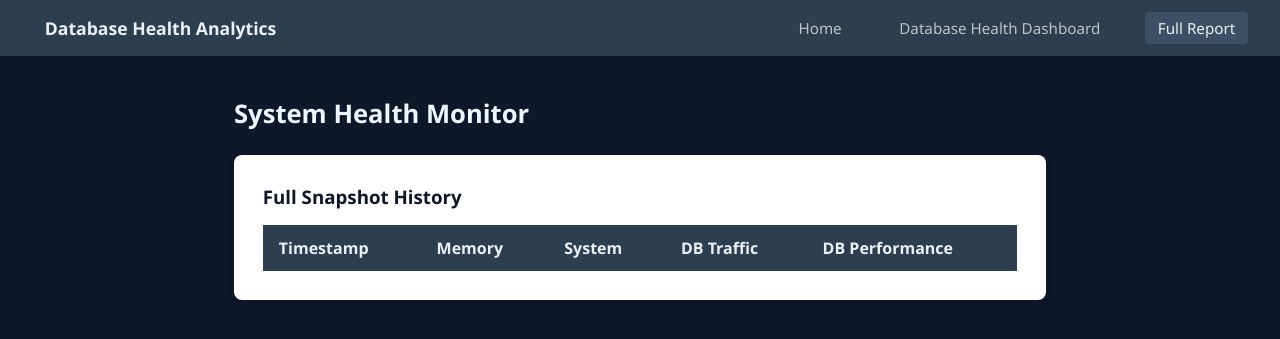
After one commit to RaresIovu/Database-Health-Analytics, a Flask app: page /detailedreport in a window 1280 px wide. The commit adds this page. Shown: the top 339 px of the page. Run offline with Flask 3, Linux system fonts and the light colour scheme; lists and menus that the app fills with data are empty.

Commit message:
Added frontend for full report and updated metric collection

```diff
--- a/routes/frontend.py
+++ b/routes/frontend.py
@@ -11,3 +11,8 @@ def index():
 def dashboard():
     all_logs = get_all_logs()
     return render_template('dashboard.html', metrics = all_logs)
+
+@frontend_bp.route('/detailedreport')
+def detailed_report():
+    all_logs = get_all_logs()
+    return render_template('detailedreport.html', metrics = all_logs)
--- a/templates/base.html
+++ b/templates/base.html
@@ -179,6 +179,18 @@
             color: #721c24;
             border: 1px solid #f5c6cb;
         }
+        .text-danger {
+            color: #f87171;
+            font-weight: 700;
+        }
+
+        .text-success {
+            color: #4ade80;
+        }
+
+        .text-warning {
+            color: #fbbf24;
+        }
 
         /* ── Badge metoda HTTP ── */
         .badge {
@@ -203,6 +215,8 @@
     <a class="logo" href="/">Database Health Analytics</a>
     <a href="/"                  {% if pagina == 'home'   %}class="activ"{% endif %}>Home</a>
     <a href="/dashboard"    {% if pagina == 'dashboard' %}class="activ"{% endif %}>Database Health Dashboard</a>
+    <a href="/detailedreport"    {% if pagina == 'report' %}class="activ"{% endif %}>Full Report</a>
+
 </nav>
 
 <main>
--- /dev/null
+++ b/templates/detailedreport.html
@@ -0,0 +1,58 @@
+{% extends "base.html" %}
+{% set pagina = 'report' %}
+
+{% block titlu %}Dashboard{% endblock %}
+
+{% block continut %}
+<h1>System Health Monitor</h1>
+
+<!-- Logs Table -->
+<div class="card">
+    <h3 style="margin-bottom: 1rem; color: #0f172a;">Full Snapshot History</h3>
+    <table>
+        <thead>
+            <tr>
+                <th>Timestamp</th>
+                <th>Memory</th>
+                <th>System</th>
+                <th>DB Traffic</th>
+                <th>DB Performance</th>
+            </tr>
+        </thead>
+        <tbody>
+            {% for log in metrics[-100:]|reverse %}
+            <tr>
+                <td style="font-family: monospace;">{{ log.timestamp.split('T')[1][:8] if 'T' in log.timestamp else log.timestamp }}</td>
+                <td>
+                RAM: {{ log.system.ram_max }}%<br>
+                <small style="color: #94a3b8;">Swap: {{ log.system.swap_memory_max }}%</small>
+            </td>
+
+            <!-- SYSTEM BUNDLE -->
+            <td>
+                CPU: {{ log.system.cpu_max }}%<br>
+                Disk: {{ log.system.disk_percent }}%
+            </td>
+
+            <!-- TRAFFIC BUNDLE -->
+            <td>
+                Active: {{ log.connections.total_active }}<br>
+                Avg: {{ log.connections.average_connections }}
+            </td>
+
+            <!-- PERFORMANCE BUNDLE -->
+            <td>
+                <span class="{{ 'text-danger' if log.connections.longest_query > 1 else '' }}">
+                    Longest Query: {{ log.connections.longest_query }}s
+                </span><br>
+                Longest Read Q: {{ log.connections.longest_read}}s
+                Longest Write Q: {{ log.connections.longest_write }}s
+            </td>
+            </tr>
+            {% endfor %}
+        </tbody>
+    </table>
+</div>
+
+
+{% endblock %}
```
Also changed, not shown: metrics/db_metrics.py (+31 -11 lines), templates/dashboard.html (+4 -5 lines).
